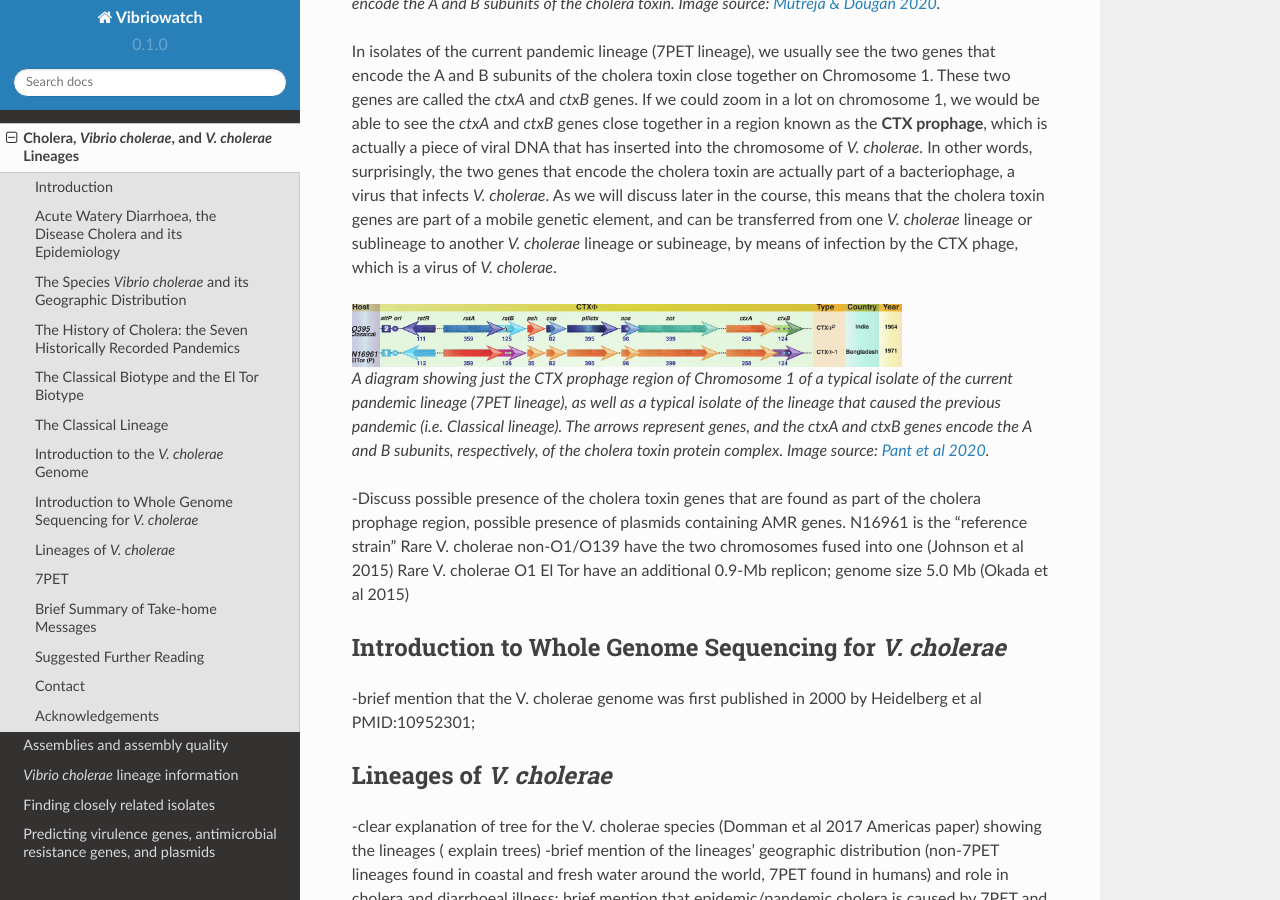
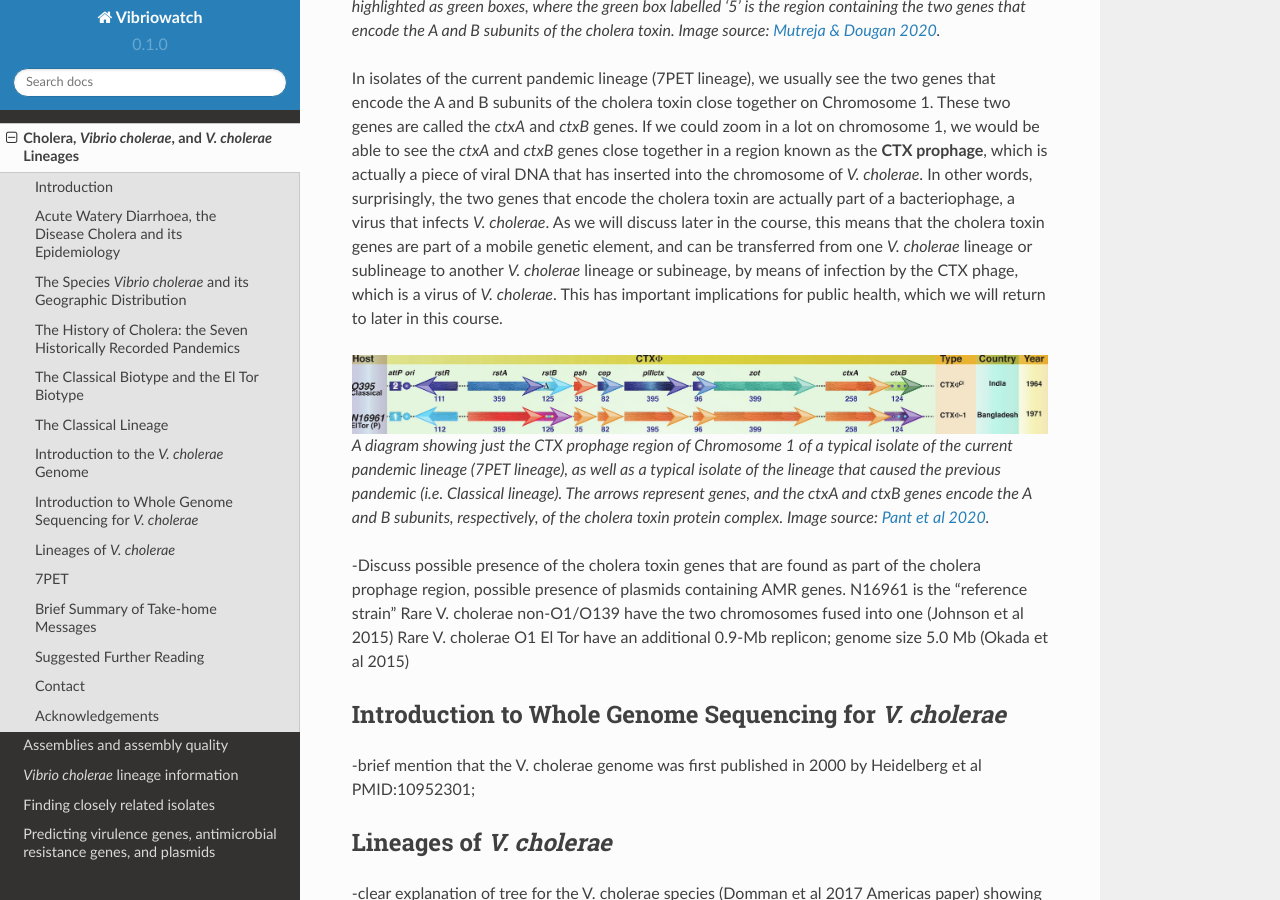
Before and after one commit to avrilcoghlan/cholerabook, a Sphinx documentation site: the page built from docs/source/vibriogenomes.rst, in a window 1280 px wide and 900 px high, scrolled down 7097 px. Built offline with Sphinx 7.4.7 and the Read the Docs theme 2.0.0, drawn with Linux system fonts in a browser that asks for light colours.

Commit message:
Update vibriogenomes.rst

```diff
--- a/docs/source/vibriogenomes.rst
+++ b/docs/source/vibriogenomes.rst
@@ -162,7 +162,7 @@
 .. _Heidelberg et al 2000: https://pubmed.ncbi.nlm.nih.gov/10952301/
 
 .. figure:: Chromosomes.jpg
-  :width: 550
+  :width: 600
 
   A diagram showing the two circular chromosomes of *V. cholerae*, for a typical isolate of the current pandemic lineage (7PET lineage). The outside circles in blue represent genes on the forward and reverse strand of the DNA. Between them, the two chromosomes of *V. cholerae* include almost 4000 genes in a typical isolate from the 7PET lineage. The innermost circle shows below average (purple) and above average (mustard) GC content along the chromosomes. Other key features of the chromosomes are highlighted as green boxes, where the green box labelled '5' is the region containing the two genes that encode the A and B subunits of the cholera toxin. Image source: `Mutreja & Dougan 2020`_.
 
@@ -174,10 +174,10 @@
 of *V. cholerae*. In other words, surprisingly, the two genes that encode the cholera toxin are actually part of a bacteriophage, a virus that infects *V. cholerae*.
 As we will discuss later in the course, this means that the cholera toxin genes are part of a mobile genetic element, and
 can be transferred from one *V. cholerae* lineage or sublineage to another *V. cholerae* lineage or subineage, by means of infection
-by the CTX phage, which is a virus of *V. cholerae*.
+by the CTX phage, which is a virus of *V. cholerae*. This has important implications for public health, which we will return to later in this course.
 
 .. figure:: CtxProphage.jpg
-  :width: 550
+  :width: 700
 
   A diagram showing just the CTX prophage region of Chromosome 1 of a typical isolate of the current pandemic lineage (7PET lineage), as well as a typical isolate of the lineage that caused the previous pandemic (i.e. Classical lineage). The arrows represent genes, and the *ctxA* and *ctxB* genes encode the A and B subunits, respectively, of the cholera toxin protein complex. Image source: `Pant et al 2020`_.
 
```
